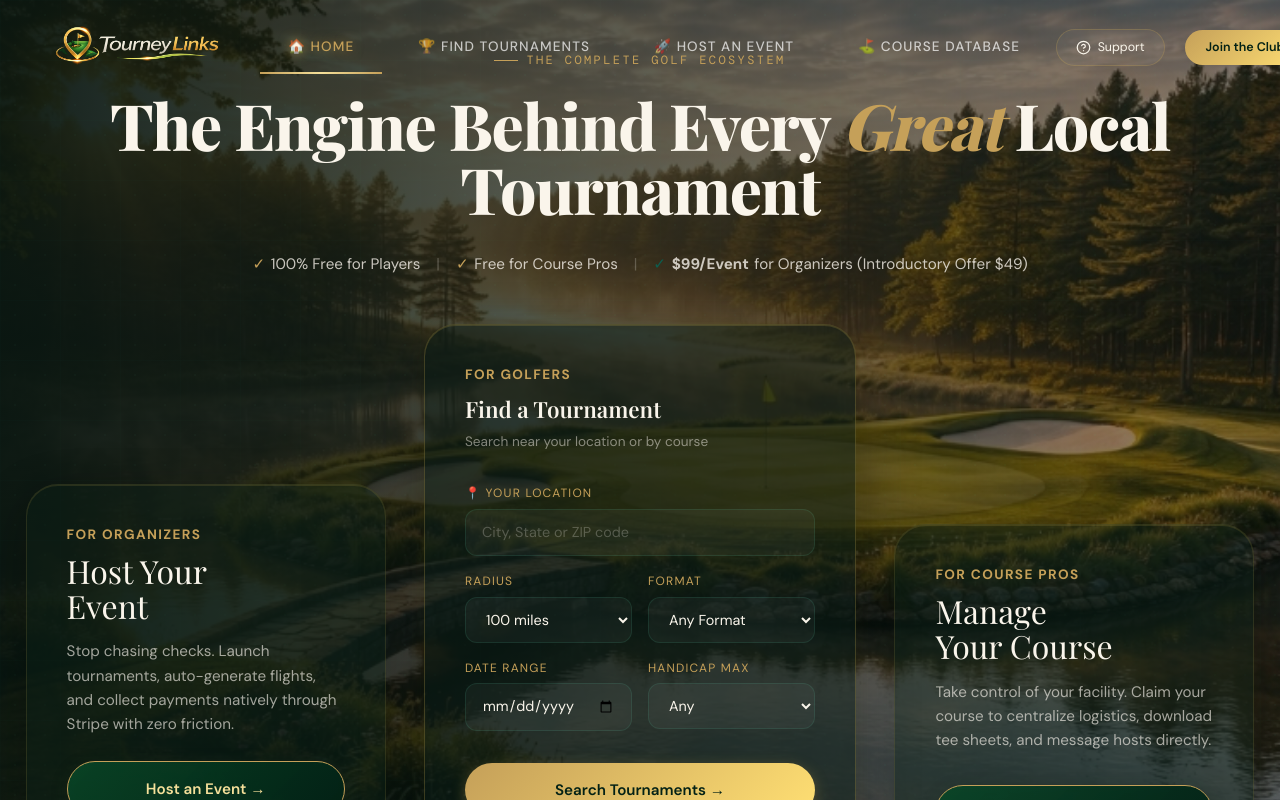
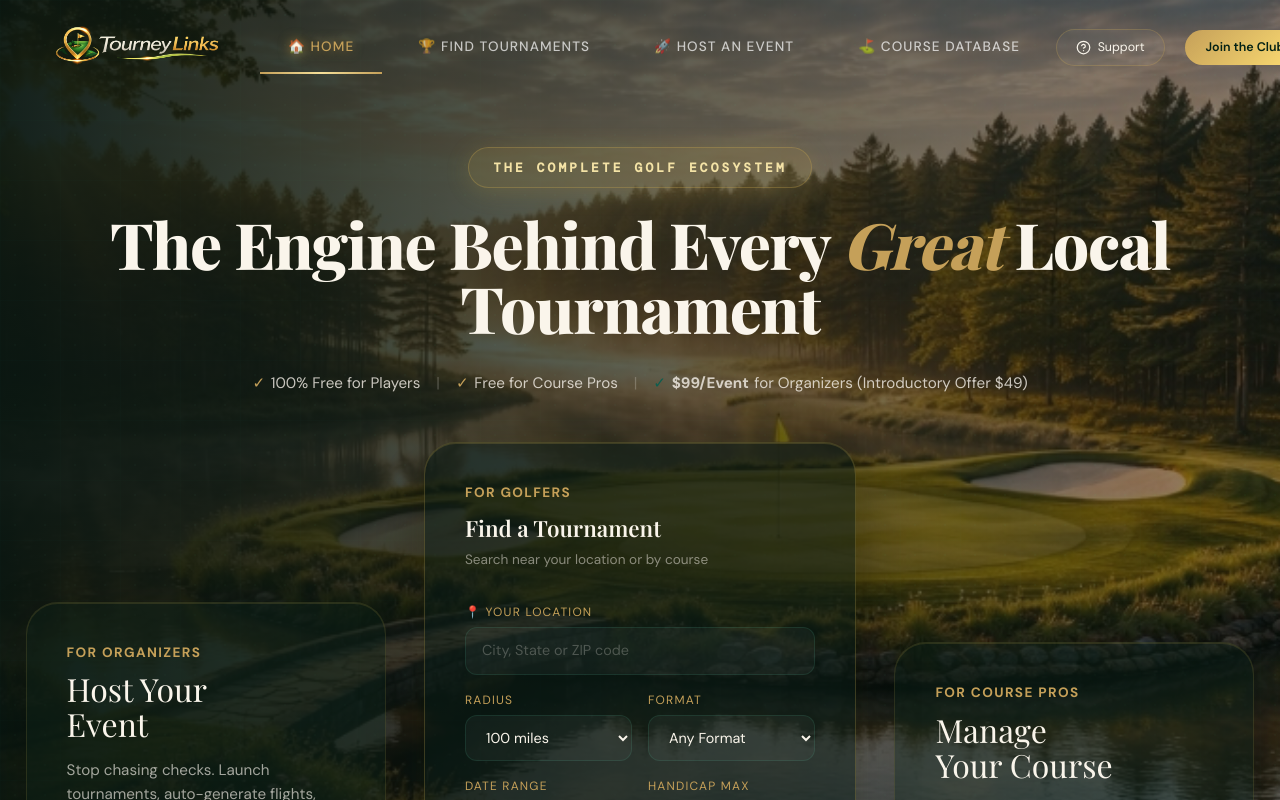
Before and after one commit to mattisaman/tourneylinks, a Next.js app in the folder tourneylinks-web/: page / in a window 1280 px wide. Shown: the top 800 px of the page. Built offline with nearby package versions, Linux system fonts and the light colour scheme; no server answers.

Commit message:
UI: Detached hero text from ceiling and refactored eyebrow into illuminated pill component

```diff
--- a/tourneylinks-web/src/app/globals.css
+++ b/tourneylinks-web/src/app/globals.css
@@ -335,9 +335,6 @@ nav {
   font-size: 0.75rem; letter-spacing: 0.2em; text-transform: uppercase;
   color: var(--gold); margin-bottom: 1.5rem;
 }
-.hero-eyebrow::before {
-  content: ''; width: 24px; height: 1px; background: var(--gold);
-}
 .hero-headline {
   font-family: var(--font-serif), 'Playfair Display', serif;
   font-size: clamp(3rem, 5vw, 5.5rem);
--- a/tourneylinks-web/src/components/ui/Hero.tsx
+++ b/tourneylinks-web/src/components/ui/Hero.tsx
@@ -9,8 +9,20 @@ export default function Hero() {
       <div className="hero-dots"></div>
       <div className="hero-content">
         {/* Centered Top Block */}
-        <div style={{ maxWidth: '1200px', display: 'flex', flexDirection: 'column', alignItems: 'center' }}>
-          <div className="hero-eyebrow" style={{ justifyContent: 'center' }}>The Complete Golf Ecosystem</div>
+        <div style={{ maxWidth: '1200px', display: 'flex', flexDirection: 'column', alignItems: 'center', paddingTop: '6rem' }}>
+          <div className="hero-eyebrow" style={{
+              justifyContent: 'center',
+              background: 'rgba(201, 168, 76, 0.15)',
+              border: '1px solid rgba(201, 168, 76, 0.3)',
+              padding: '0.6rem 1.5rem',
+              borderRadius: '100px',
+              color: '#F4E3A6',
+              fontWeight: 700,
+              fontSize: '0.8rem',
+              letterSpacing: '0.25em',
+              boxShadow: '0 4px 24px rgba(201,168,76,0.2)',
+              backdropFilter: 'blur(10px)'
+          }}>The Complete Golf Ecosystem</div>
           <h1 className="hero-headline" style={{ maxWidth: 'none', textAlign: 'center' }}>
             The Engine Behind Every <em>Great</em> Local Tournament
           </h1>
```
